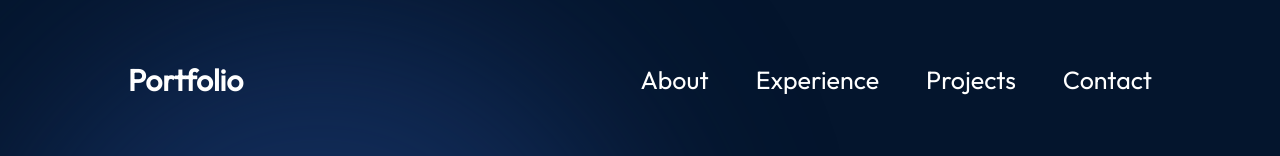
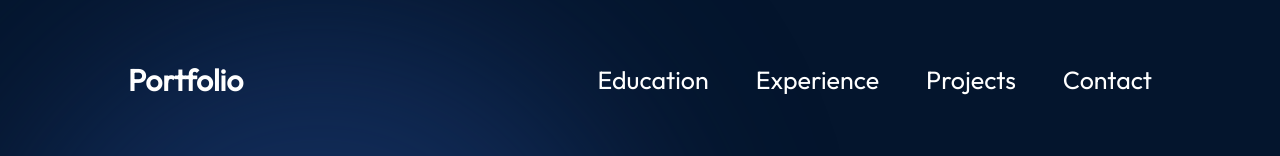
Before and after one commit to Avantika-786/Portfolio, a React (Vite) app: page / in a window 1280 px wide. Shown: the top 156 px of the page. Built offline with nearby package versions, Linux system fonts and the light colour scheme.

Commit message:
first commit

```diff
--- a/src/Components/Navbar/Navbar.jsx
+++ b/src/Components/Navbar/Navbar.jsx
@@ -27,7 +27,7 @@
           onClick={() => setMenuOpen(false)}
         >
           <li>
-            <a href="#about">About</a>
+            <a href="#about">Education</a>
           </li>
           <li>
             <a href="#experience">Experience</a>
```
